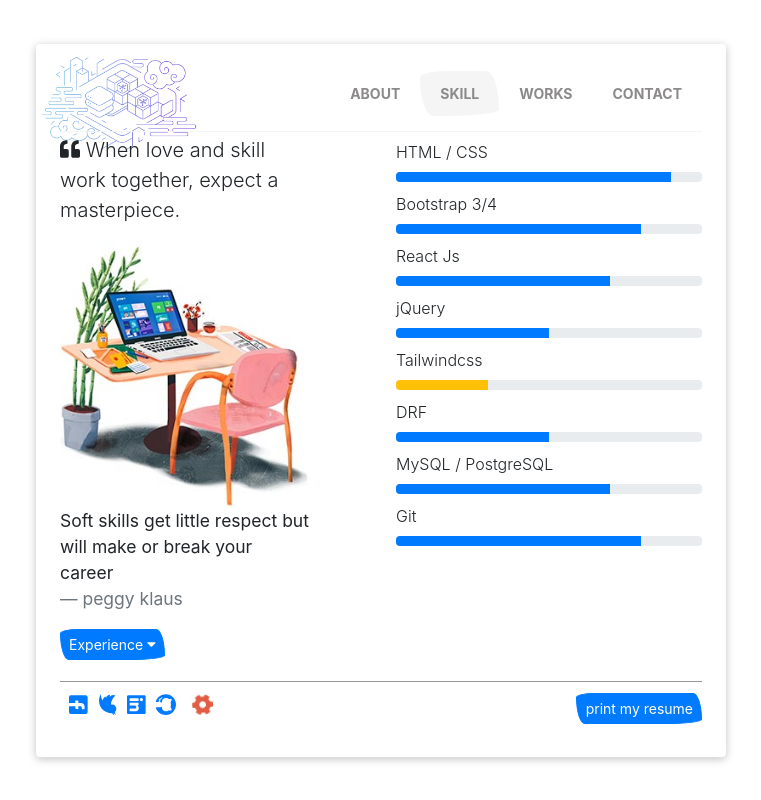
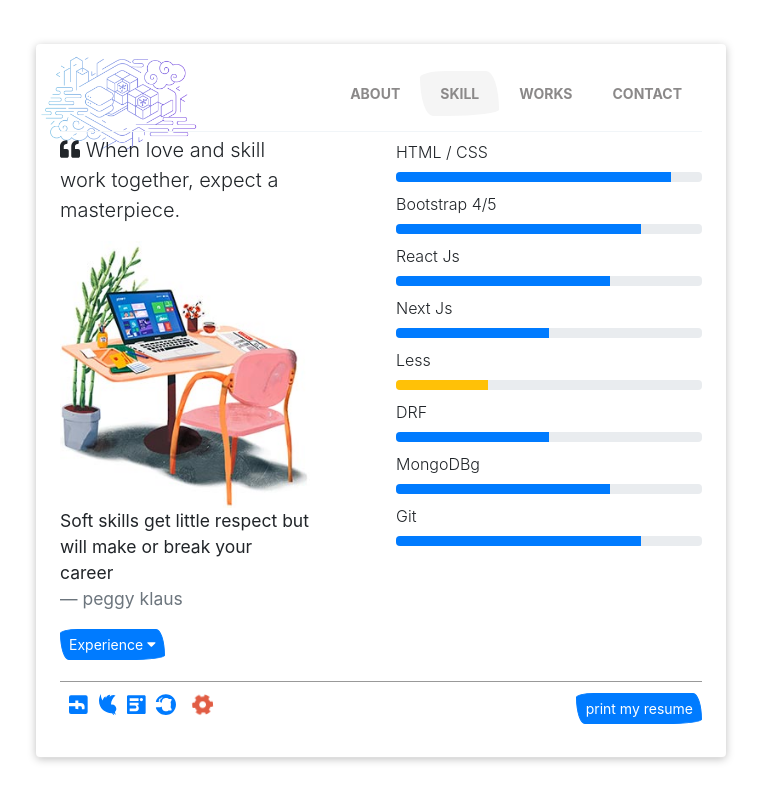
Before and after one commit to srrobin/perdonal-protfolio, a React (Create React App) app: page /skill in a window 1280 px wide. Shown: the whole page, without its empty margins (259-1020 px from the left). Built offline with nearby package versions, Linux system fonts and the light colour scheme.

Commit message:
skill add

```diff
--- a/src/Pages/Skill/Skill.js
+++ b/src/Pages/Skill/Skill.js
@@ -22,12 +22,12 @@ const Skill = () => {
 
             <div className="col-md-6 col-lg-6 col-sm-12">
 				<ProgressBar label="HTML / CSS" skill="90"/>
-				<ProgressBar label="Bootstrap 3/4" skill="80"/>
+				<ProgressBar label="Bootstrap 4/5" skill="80"/>
 				<ProgressBar label="React Js" skill="70"/>
-				<ProgressBar label="jQuery" skill="50"/>
-				<ProgressBar label="Tailwindcss" skill="30" className="bg-warning"/>
+				<ProgressBar label="Next Js" skill="50"/>
+				<ProgressBar label="Less" skill="30" className="bg-warning"/>
 				<ProgressBar label="DRF" skill="50"/>
-				<ProgressBar label="MySQL / PostgreSQL" skill="70"/>
+				<ProgressBar label="MongoDBg" skill="70"/>
 				<ProgressBar label="Git" skill="80"/>
 
 				{/* <img src={BgImage} className="img-fluid" alt="Responsive image" width="150"/> */}
```
